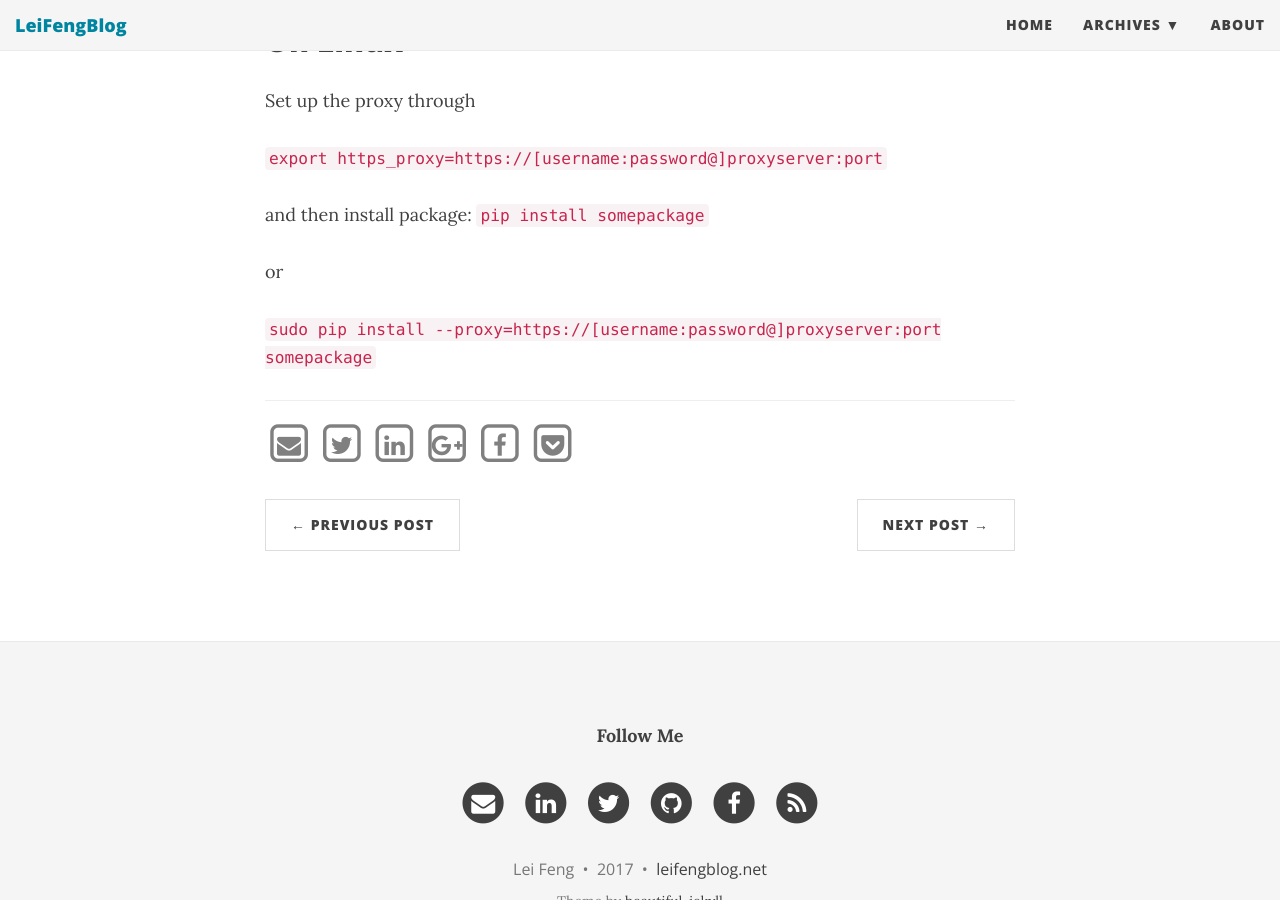
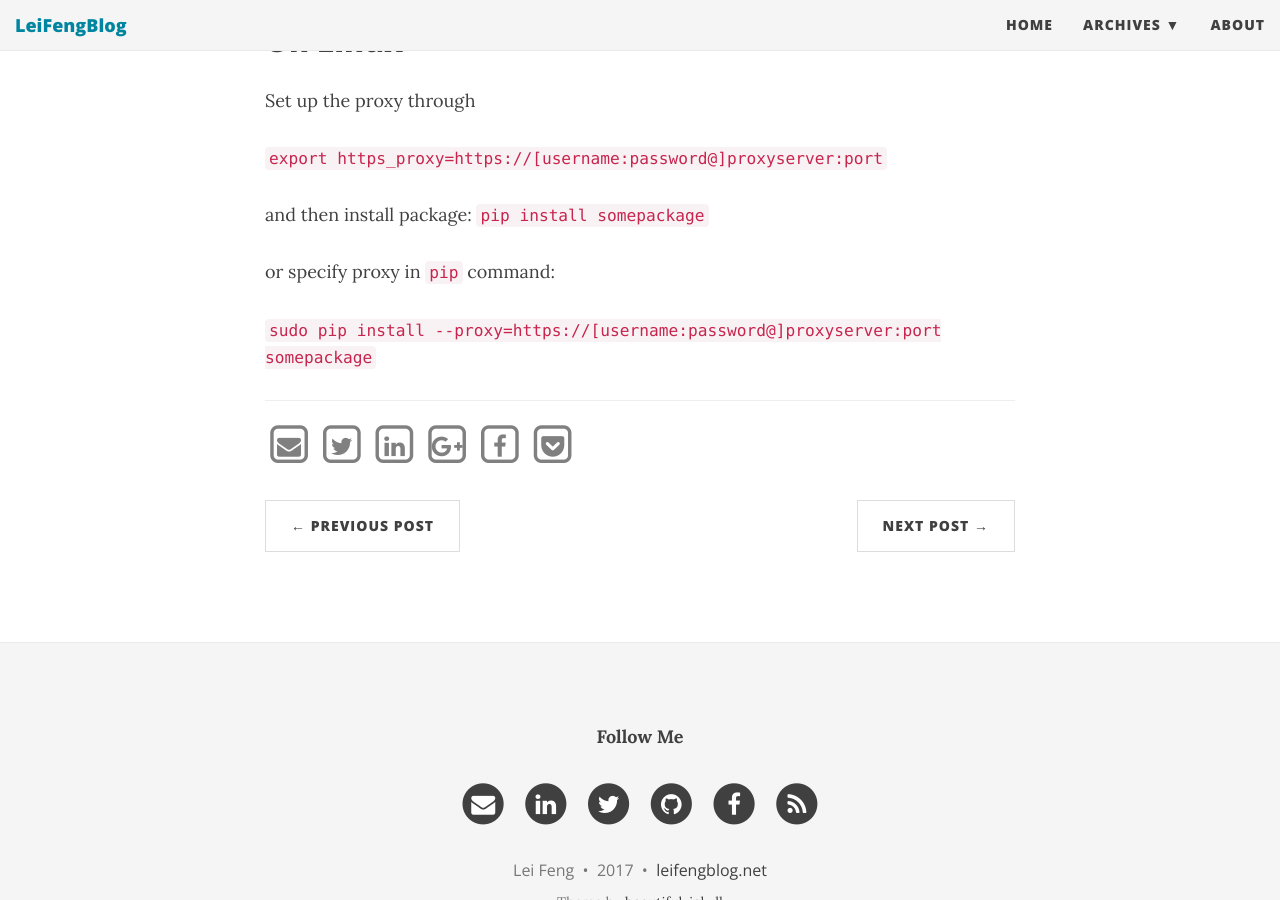
Before and after one commit to stonefl/stonefl.github.io, a Jekyll site: the page built from _posts/2017-09-22-how-to-use-pip-behind-a-proxy.md, in a window 1280 px wide and 900 px high, scrolled down 1462 px. Built offline with Jekyll 4.4.1, drawn with Linux system fonts in a browser that asks for light colours; nearby versions of some CDN libraries; comment, search, counter and statistics services are not loaded.

Commit message:
Update 2017-09-22-how-to-use-pip-behind-a-proxy.md

```diff
--- a/_posts/2017-09-22-how-to-use-pip-behind-a-proxy.md
+++ b/_posts/2017-09-22-how-to-use-pip-behind-a-proxy.md
@@ -57,6 +57,6 @@ Set up the proxy through
 and then install package:
 `pip install somepackage`
 
-or
+or specify proxy in `pip` command:
 
 `sudo pip install --proxy=https://[username:password@]proxyserver:port somepackage`
```
